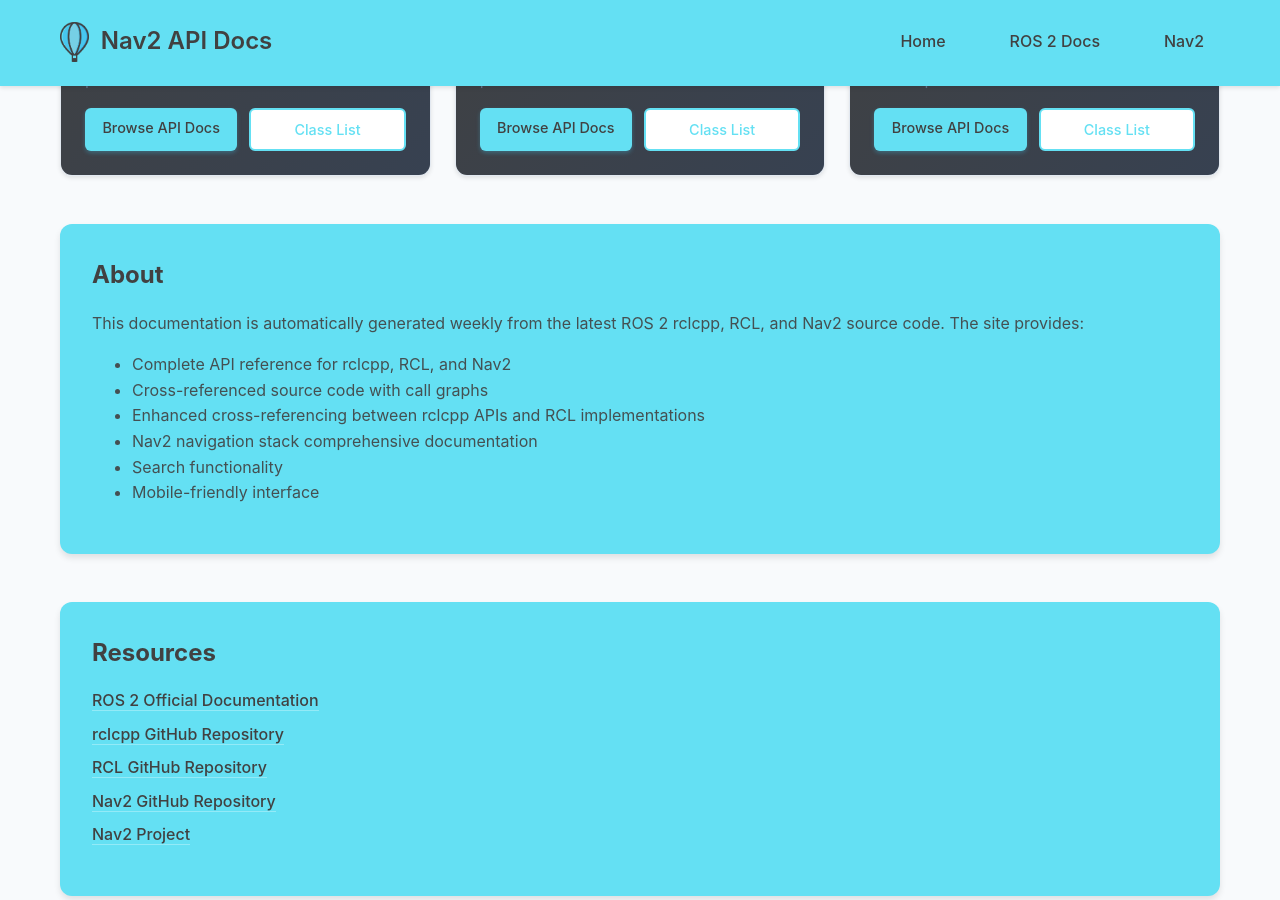
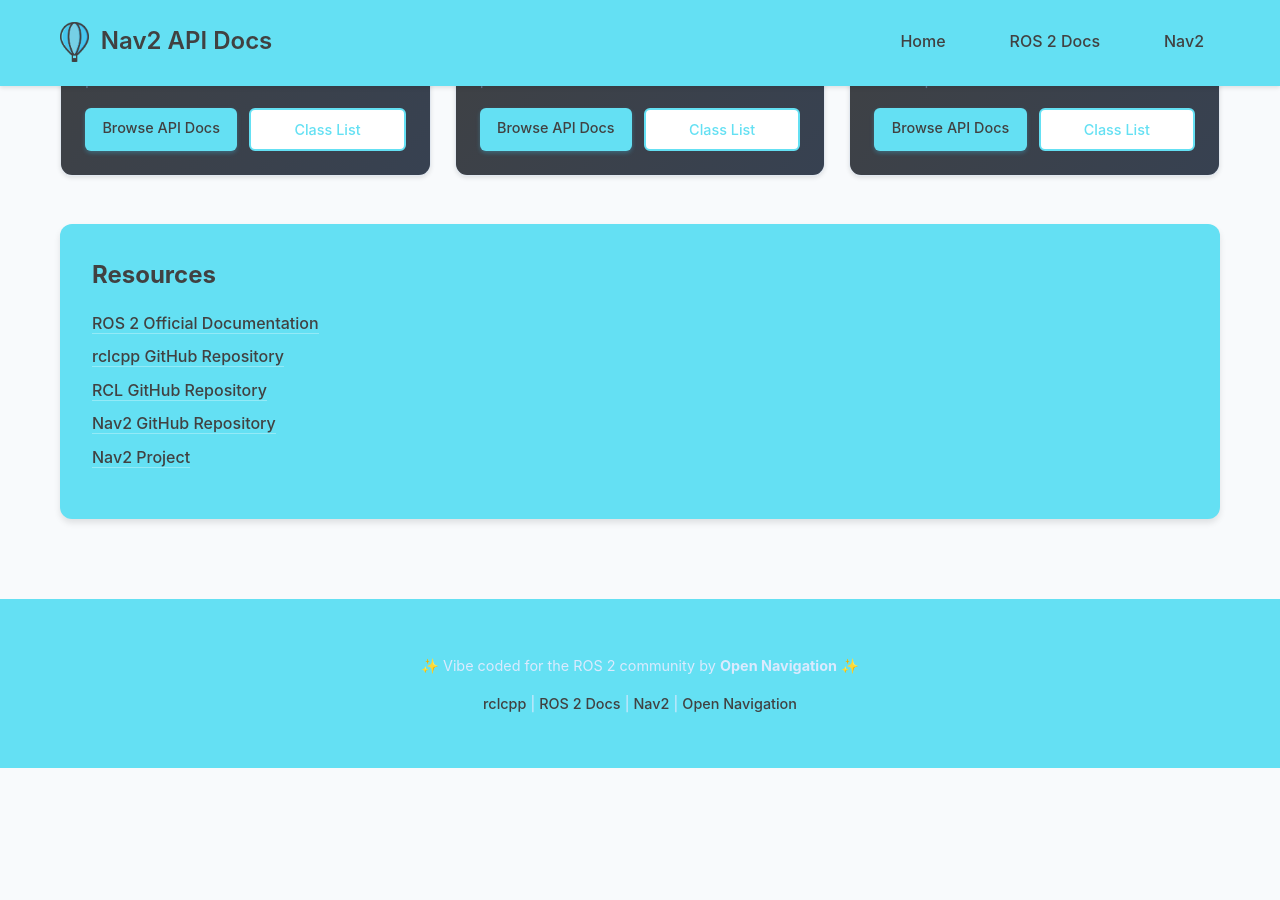
Before and after one commit to ros-navigation/rosdox.nav2.org, a Jekyll site: the page built from index.md, in a window 1280 px wide and 900 px high, scrolled down 1031 px. Built offline with Jekyll 4.4.1, drawn with Linux system fonts in a browser that asks for light colours; after the commit the page ends 1799 px from its top, so only the background shows below that.

Commit message:
Remove about sections
Signed-off-by: SteveMacenski <stevenmacenski@gmail.com>

```diff
--- a/_layouts/home.html
+++ b/_layouts/home.html
@@ -47,19 +47,6 @@
     {% endfor %}
   </div>
 
-  <div class="about-section">
-    <h2>About</h2>
-    <p>This documentation is automatically generated weekly from the latest ROS 2 rclcpp, RCL, and Nav2 source code. The site provides:</p>
-    <ul>
-      <li>Complete API reference for rclcpp, RCL, and Nav2</li>
-      <li>Cross-referenced source code with call graphs</li>
-      <li>Enhanced cross-referencing between rclcpp APIs and RCL implementations</li>
-      <li>Nav2 navigation stack comprehensive documentation</li>
-      <li>Search functionality</li>
-      <li>Mobile-friendly interface</li>
-    </ul>
-  </div>
-
   <div class="resources-section">
     <h2>Resources</h2>
     <ul class="resources-list">
--- a/index.md
+++ b/index.md
@@ -35,17 +35,6 @@
   {% endfor %}
 </div>
 
-## About
-
-This documentation is automatically generated weekly from the latest ROS 2 rclcpp, RCL, and Nav2 source code. The site provides:
-
-- Complete API reference for rclcpp, RCL, and Nav2
-- Cross-referenced source code with call graphs
-- Enhanced cross-referencing between rclcpp APIs and RCL implementations
-- Nav2 navigation stack comprehensive documentation
-- Search functionality
-- Mobile-friendly interface
-
 ## Resources
 
 - [ROS 2 Official Documentation](https://docs.ros.org/)
```
